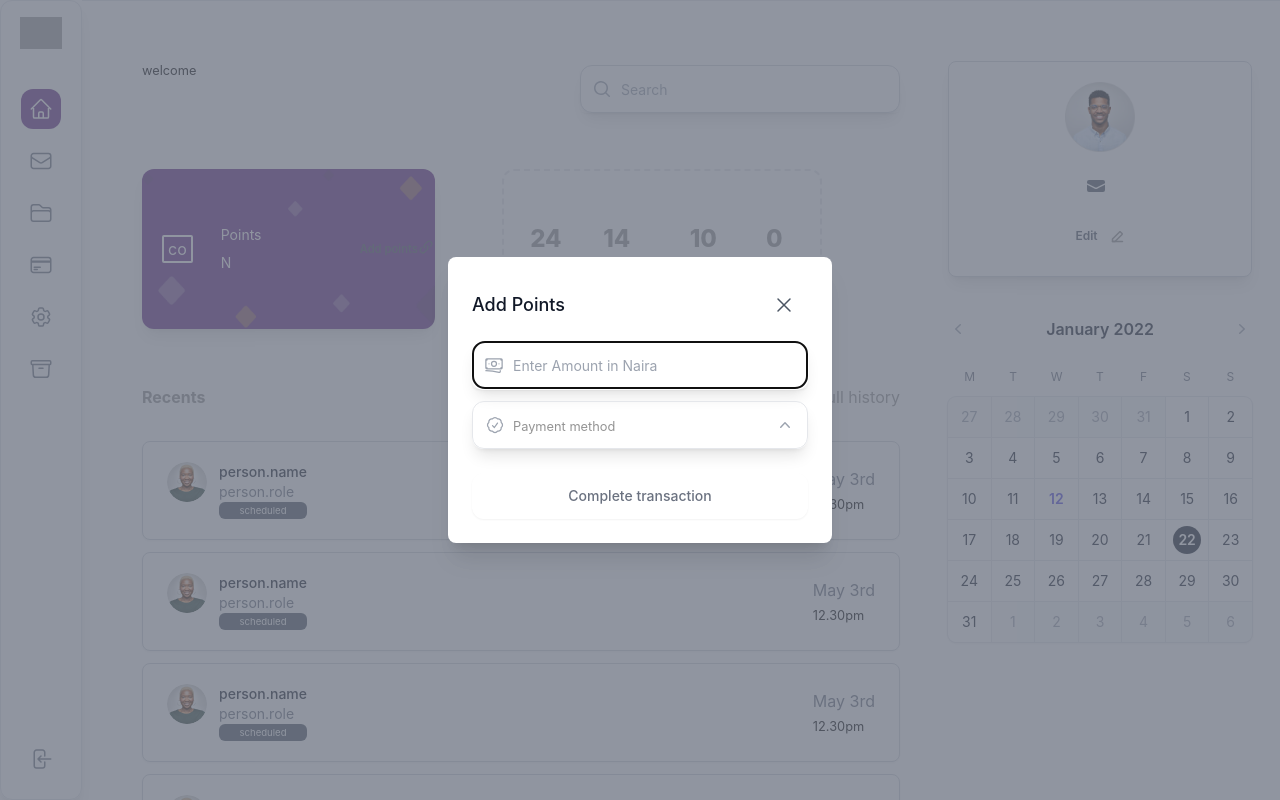
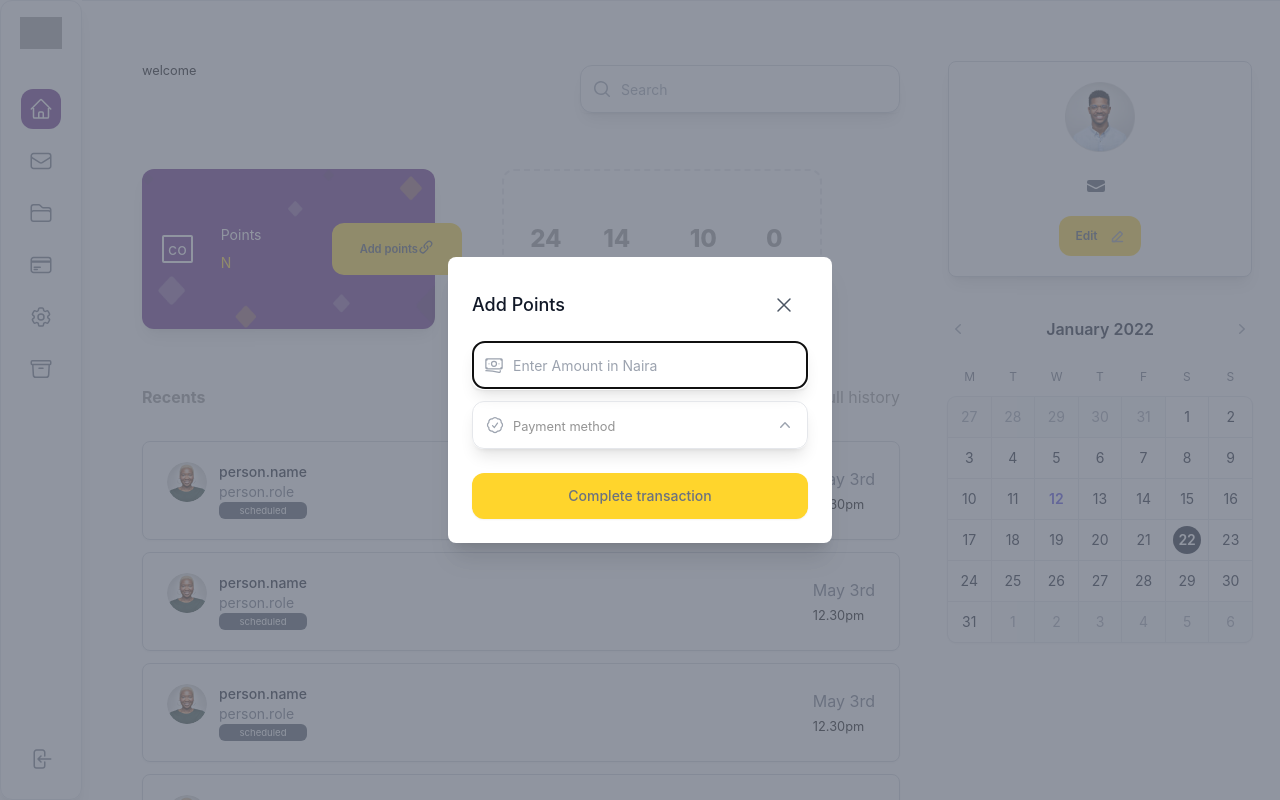
Before and after one commit to kingdanie/intime, a Next.js app: page / in a window 1280 px wide. Built offline with nearby package versions, Linux system fonts and the light colour scheme; grey boxes are pictures that could not be loaded.

Commit message:
setup brand config on main css

```diff
--- a/styles/globals.css
+++ b/styles/globals.css
@@ -1,6 +1,28 @@
 @tailwind base;
 @tailwind components;
 @tailwind utilities;
+
+@layer base {
+  :root {
+    --color-primary: 148 88 184;
+    --color-accent: 255 213 44;
+    --color-sucess: 39 196 96;
+    --color-info: 99 172 255;
+    --color-warning: 255 149 43;
+    --color-danger: 255 71 120;
+    --color-dark-purple: 82 14 122;
+    --color-text-color: 148 148 148;
+    --color-search-bar: 255 253 238;
+    --color-hover: 243 225 254;
+    --color-background: 255 245 255;
+    --color-filler: 99 40 135;
+    --color-text-2: 86 86 86;
+    --color-main-bg: 245 245 245;
+    --color-bg: '#63288712'
+  }
+}
+
+
 
 html,
 body {
@@ -10,8 +32,21 @@ body {
     Ubuntu, Cantarell, Fira Sans, Droid Sans, Helvetica Neue, sans-serif;
 }
 
-h1, h2, h3, h4, h5, h6, p, span {
-  color: #949494
+.bg-primary {
+  background-color: theme(colors.primary);
+}
+
+
+
+h1,
+h2,
+h3,
+h4,
+h5,
+h6,
+p,
+span {
+  color: theme(colors.text);
 }
 
 a {
@@ -19,7 +54,7 @@ a {
   text-decoration: none;
 }
 
-.logo-gray{
+.logo-gray {
   background: #e5e5e5;
 }
 * {
@@ -29,37 +64,38 @@ a {
 /* For Webkit-based browsers (Chrome, Safari and Opera) */
 .scrollbar-hide::-webkit-scrollbar {
   /* display: none; */
-  opacity: 0
+  opacity: 0;
 }
 
-.h-24vh{
-  height: 200px
+.h-24vh {
+  height: 200px;
 }
-
 
 /* For IE, Edge and Firefox */
 .scrollbar-hide {
-  -ms-overflow-style: none;  /* IE and Edge */
-  scrollbar-width: none;  /* Firefox */
+  -ms-overflow-style: none; /* IE and Edge */
+  scrollbar-width: none; /* Firefox */
 }
 
-.bgs{
-  background-image: url('/background.svg');
+.bgs {
+  background-image: url("/background.svg");
   background-size: cover;
 }
-.bg-card{
-  background-image: url('/card_bg.png');
+.register-bg {
+  background-image: url("/signup-bg.png");
   background-size: cover;
 }
-.bgs:hover{
-content: " ";
-position: absolute;
-left: 0;
-right: 0;
 
+.bg-card {
+  background-image: url("/card_bg.png");
+  background-size: cover;
 }
-
-
+.bgs:hover {
+  content: " ";
+  position: absolute;
+  left: 0;
+  right: 0;
+}
 
 @media (prefers-color-scheme: dark) {
   html {
```
